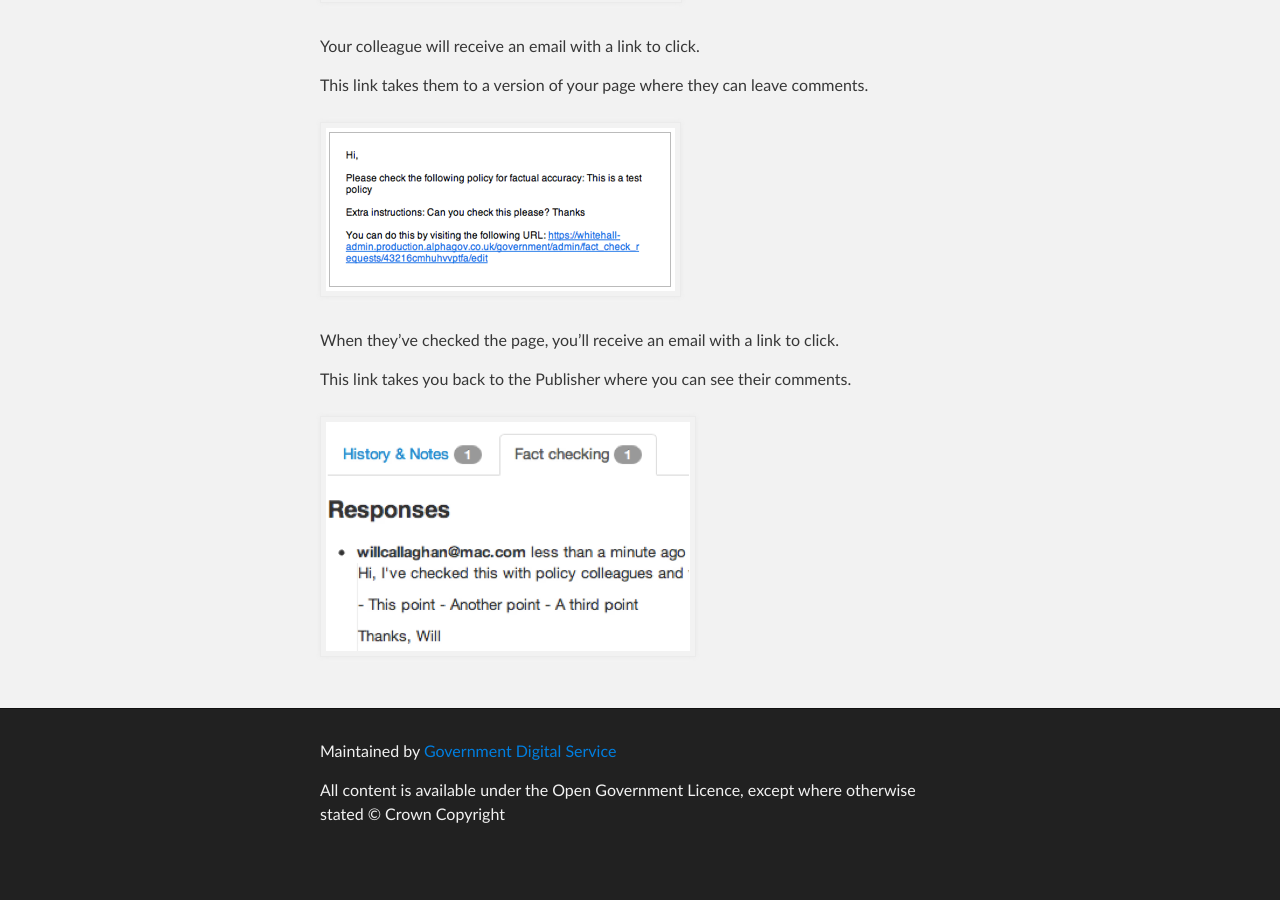
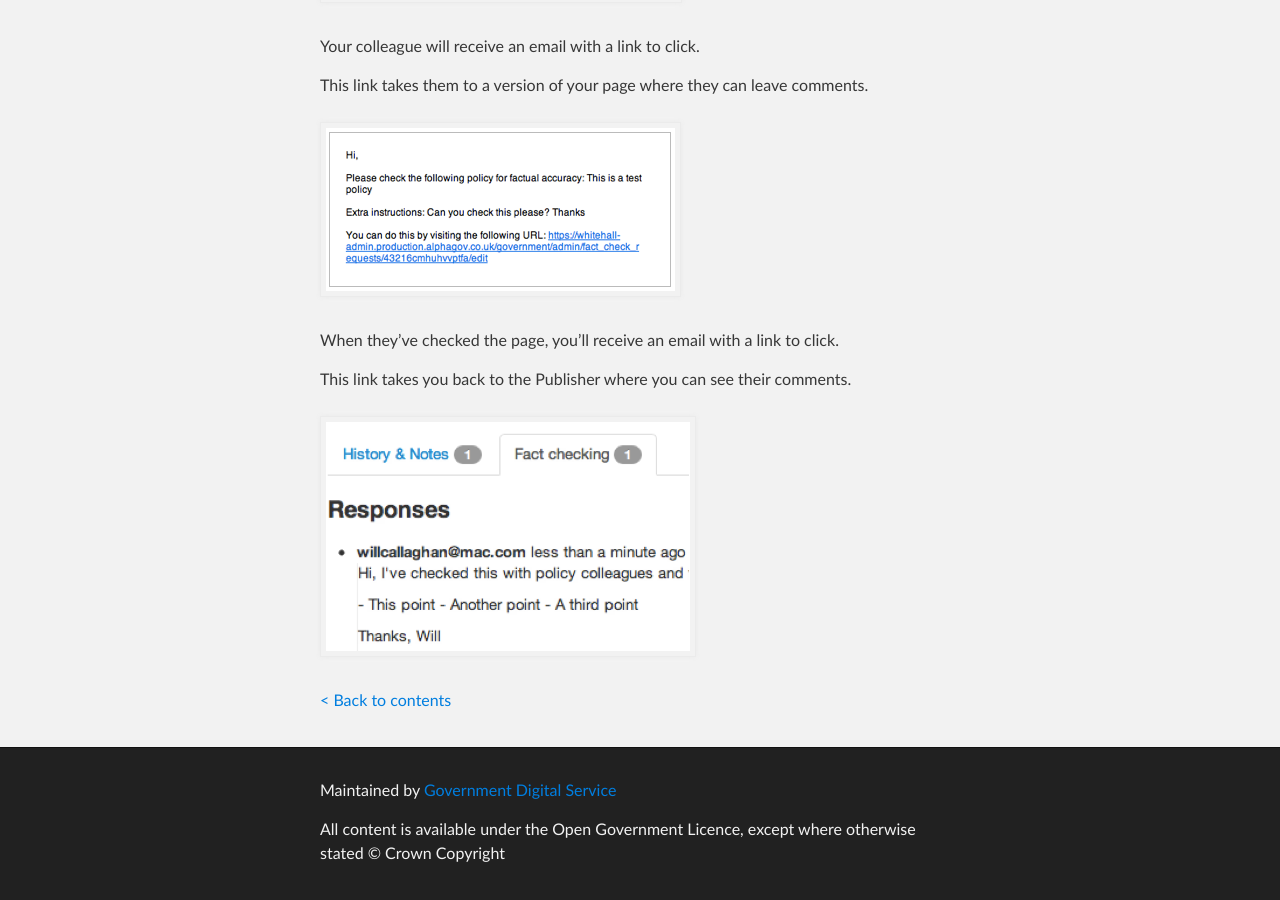
Before and after one commit to alphagov/inside-government-admin-guide, a Jekyll site: the page built from workflow-content/fact-checking.md, in a window 1280 px wide and 900 px high, scrolled down 844 px. Built offline with Jekyll 4.4.1, drawn with Linux system fonts in a browser that asks for light colours; before the commit the page ends 1705 px from its top, so only the background shows below that.

Commit message:
back link

```diff
--- a/workflow-content/fact-checking.md
+++ b/workflow-content/fact-checking.md
@@ -21,3 +21,5 @@
 This link takes you back to the Publisher where you can see their comments.
 
 ![Fact checking 3](fact-checking-3.png)
+
+[< Back to contents](http://alphagov.github.io/inside-government-admin-guide.html)
```
